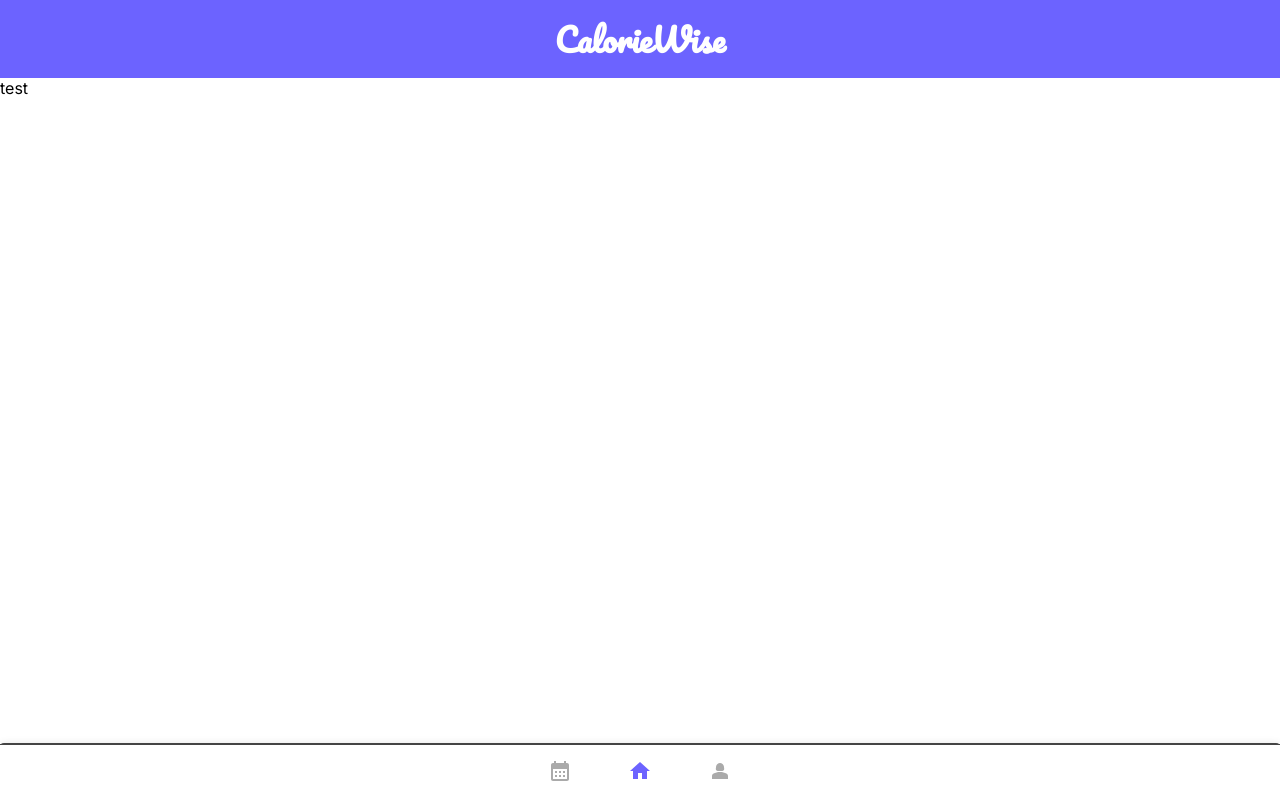
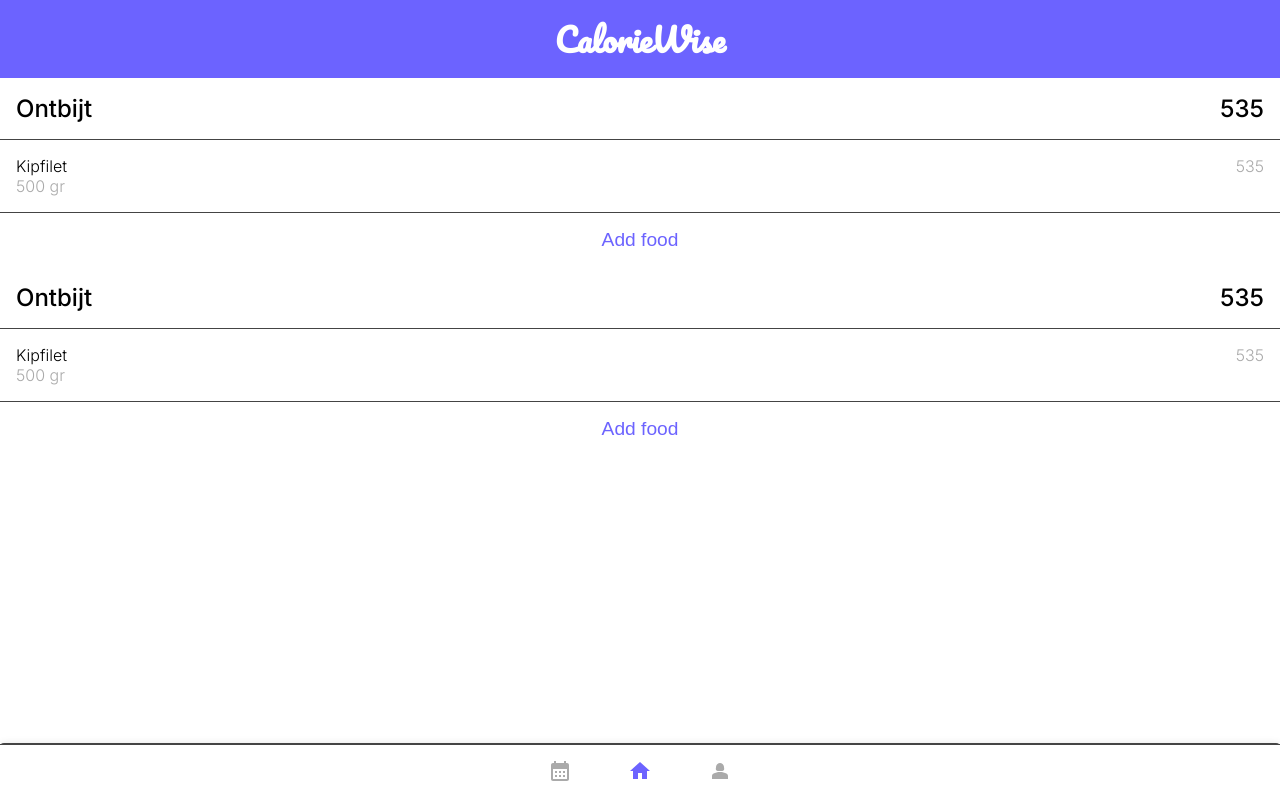
Before and after one commit to Bladgroen/CalorieWise, a Next.js app: page / in a window 1280 px wide. Built offline with nearby package versions, Linux system fonts and the light colour scheme.

Commit message:
💄added mealcard on main page

```diff
--- a/src/app/page.tsx
+++ b/src/app/page.tsx
@@ -1,6 +1,12 @@
 import Image from "next/image";
+import MealCard from "../components/MealCard/MealCard";
 import styles from "./page.module.css";
 
 export default function Page() {
-  return <div>test</div>;
+  return (
+    <>
+      <MealCard />
+      <MealCard />
+    </>
+  );
 }
--- /dev/null
+++ b/src/components/MealCard/MealCard.tsx
@@ -0,0 +1,33 @@
+"use client";
+import { useState } from "react";
+import styles from "../../styles/MealCard.module.scss";
+import MealCardFood from "./MealCardFood";
+
+export default function MealCard() {
+  const [shimmering, setShimmering] = useState(false);
+
+  const handleClick = () => {
+    setShimmering(true);
+    setTimeout(() => {
+      setShimmering(false);
+    }, 1500);
+  };
+
+  return (
+    <>
+      <div className={styles.mealcard_title}>
+        <p>Ontbijt</p>
+        <p>535</p>
+      </div>
+      <MealCardFood />
+      <div className={styles.AddFood}>
+        <button
+          className={`shimmer-effect ${shimmering ? "shimmering" : ""}`}
+          onClick={handleClick}
+        >
+          Add food
+        </button>
+      </div>
+    </>
+  );
+}
--- /dev/null
+++ b/src/components/MealCard/MealCardFood.tsx
@@ -0,0 +1,12 @@
+import styles from "../../styles/MealCardFood.module.scss";
+export default function MealCardFood() {
+  return (
+    <div className={styles.info}>
+      <div className={styles.info_name}>
+        <p>Kipfilet</p>
+        <p className={styles.info_volume}>500 gr</p>
+      </div>
+      <p className={styles.info_cal}>535</p>
+    </div>
+  );
+}
--- /dev/null
+++ b/src/styles/MealCard.module.scss
@@ -0,0 +1,42 @@
+@import "./variables";
+
+.mealcard_title {
+  font-size: 1.5rem;
+  display: flex;
+  justify-content: space-between;
+  font-weight: 500;
+  padding: 1rem;
+  border-bottom: 1px solid $divider;
+}
+
+.AddFood {
+  padding: 1rem;
+  display: grid;
+  place-content: center;
+  button {
+    font-size: 1.2rem;
+    background-color: transparent;
+    border: none;
+    color: $accent;
+  }
+}
+
+@keyframes shimmer {
+  0% {
+    background-position: -200%;
+  }
+  100% {
+    background-position: 200%;
+  }
+}
+
+.shimmerEffect {
+  animation: shimmer 1.5s infinte;
+  background: linear-gradient(
+    90deg,
+    rgba(255, 255, 255, 0.1) 25%,
+    rgba(255, 255, 255, 0.4) 50%,
+    rgba(255, 255, 255, 0.1) 75%
+  );
+  background-size: 200% 100%;
+}
--- /dev/null
+++ b/src/styles/MealCardFood.module.scss
@@ -0,0 +1,20 @@
+@import "./variables";
+
+.info {
+  display: flex;
+  justify-content: space-between;
+  font-weight: 300;
+  padding: 1rem;
+  border-bottom: 1px solid $divider;
+}
+
+.info_name {
+}
+
+.info_volume {
+  color: $placeholder;
+}
+
+.info_cal {
+  color: $placeholder;
+}
--- a/src/styles/globals.scss
+++ b/src/styles/globals.scss
@@ -9,6 +9,7 @@
     "Roboto Mono", "Oxygen Mono", "Ubuntu Monospace", "Source Code Pro",
     "Fira Mono", "Droid Sans Mono", "Courier New", monospace;
   $DarkModeAccent: #6c63ff;
+  $placeholder: $placeholder;
 }
 
 * {
```
Also changed, not shown: src/app/page.module.scss (renamed from src/app/page.module.css).
